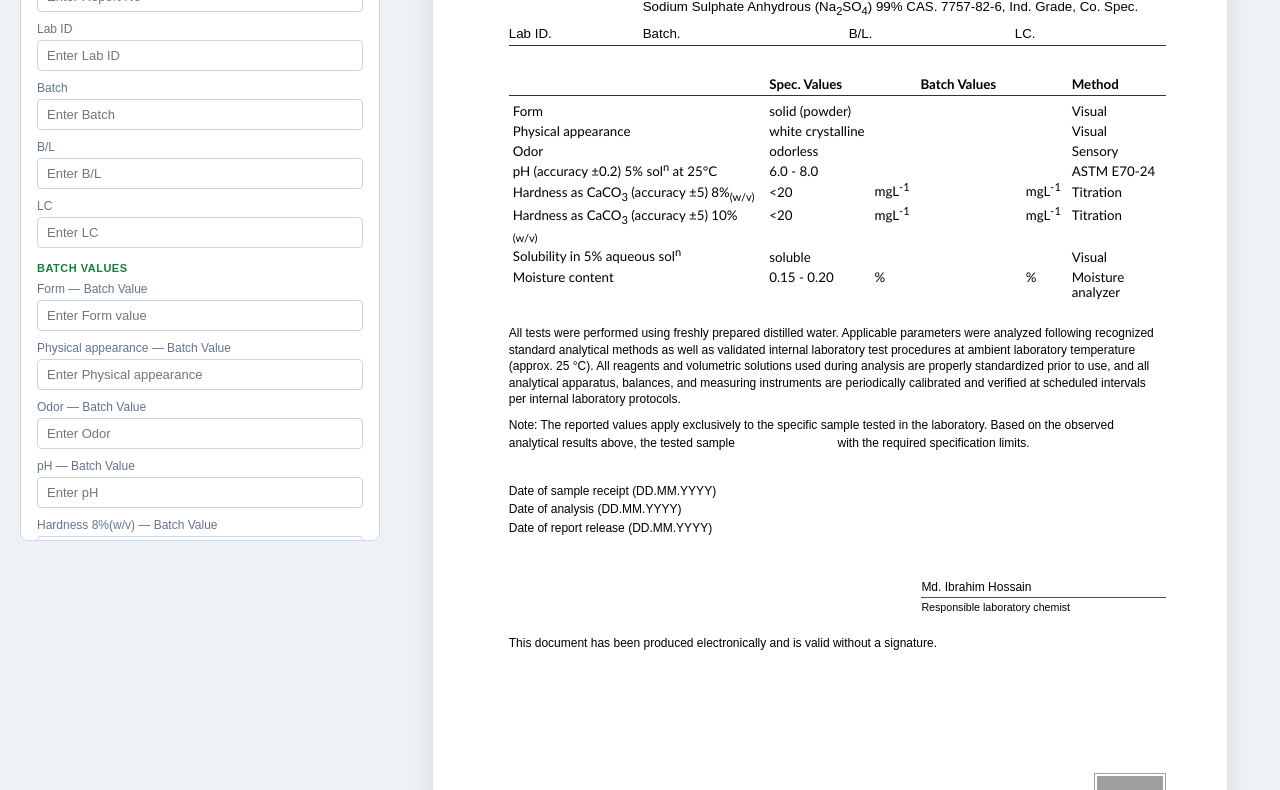
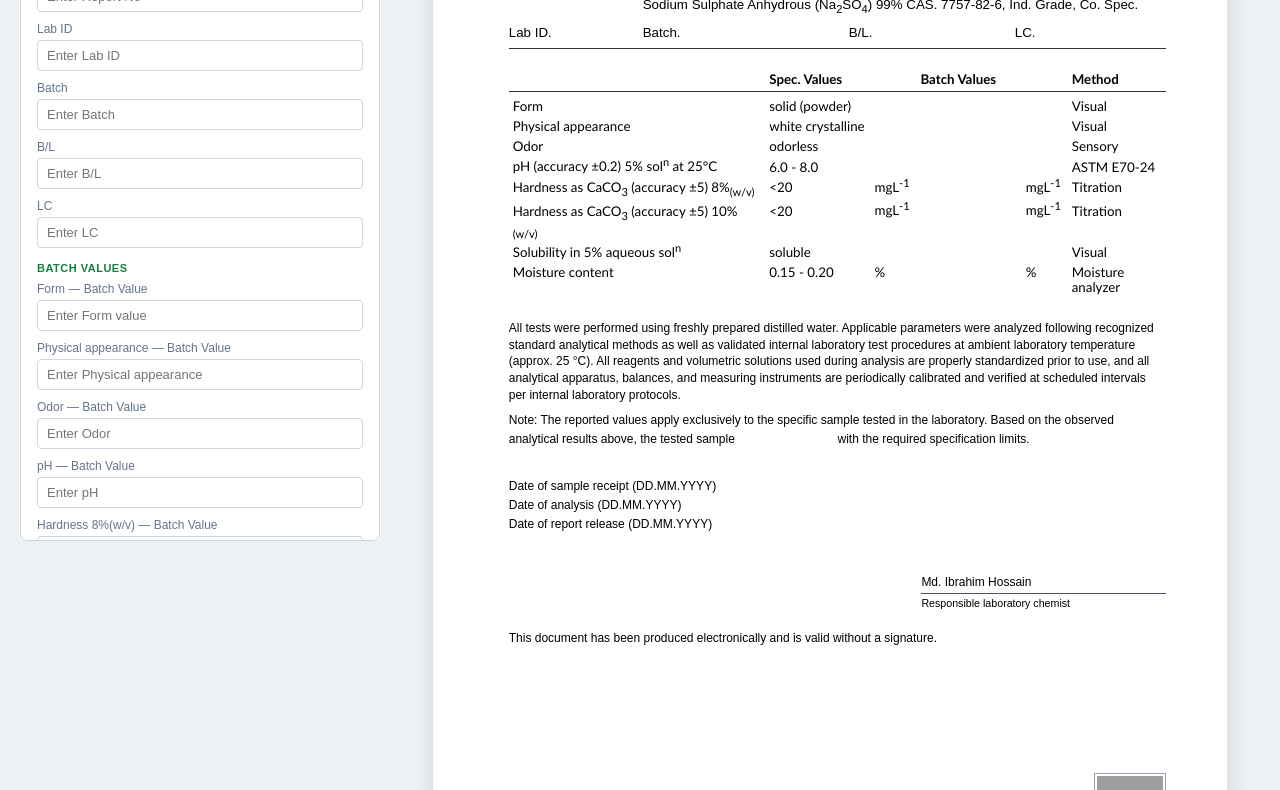
Before and after one commit to shodesh-chemicals/report-generator, a plain HTML site: page index.html in a window 1280 px wide. Shown: the part 239-1029 px from the top of the page. Drawn offline with Linux system fonts and the light colour scheme; grey boxes are pictures that could not be loaded.

Commit message:
index.html

```diff
--- a/index.html
+++ b/index.html
@@ -175,10 +175,14 @@
     .section-rule {
       border: none;
       border-top: 1px solid #333333;
-      margin: 1px 0 8px;
+      margin: 1px 0 0;
     }
 
-    /* Aligned so 'Sodium' starts right after Report No, and 'Batch.' starts directly under 'Sodium' */
+    .section-rule-bottom {
+      margin: 0;
+    }
+
+    /* Equal 6px spacing: top rule -> Sodium row -> Batch row -> bottom rule */
     .chem-spec-row {
       display: grid;
       grid-template-columns: 134px 1fr;
@@ -186,9 +190,9 @@
       font-family: Arial, Helvetica, sans-serif;
       font-size: 10pt;
       font-weight: 400;
-      line-height: 1.4;
+      line-height: 1.25;
       color: #000000;
-      margin-bottom: 4px;
+      margin: 6px 0 0;
     }
 
     .chem-spec-text {
@@ -203,8 +207,9 @@
       font-family: Arial, Helvetica, sans-serif;
       font-size: 10pt;
       font-weight: 400;
-      line-height: 1.4;
+      line-height: 1.25;
       color: #000000;
+      margin: 6px 0 6px;
     }
 
     .lot-cell {
@@ -629,7 +634,7 @@
           <div class="lot-cell">LC. <span class="hl hl-wide" id="out_lc"></span></div>
         </div>
 
-        <hr class="section-rule" />
+        <hr class="section-rule section-rule-bottom" />
 
         <table class="analysis-table">
           <thead>
```
